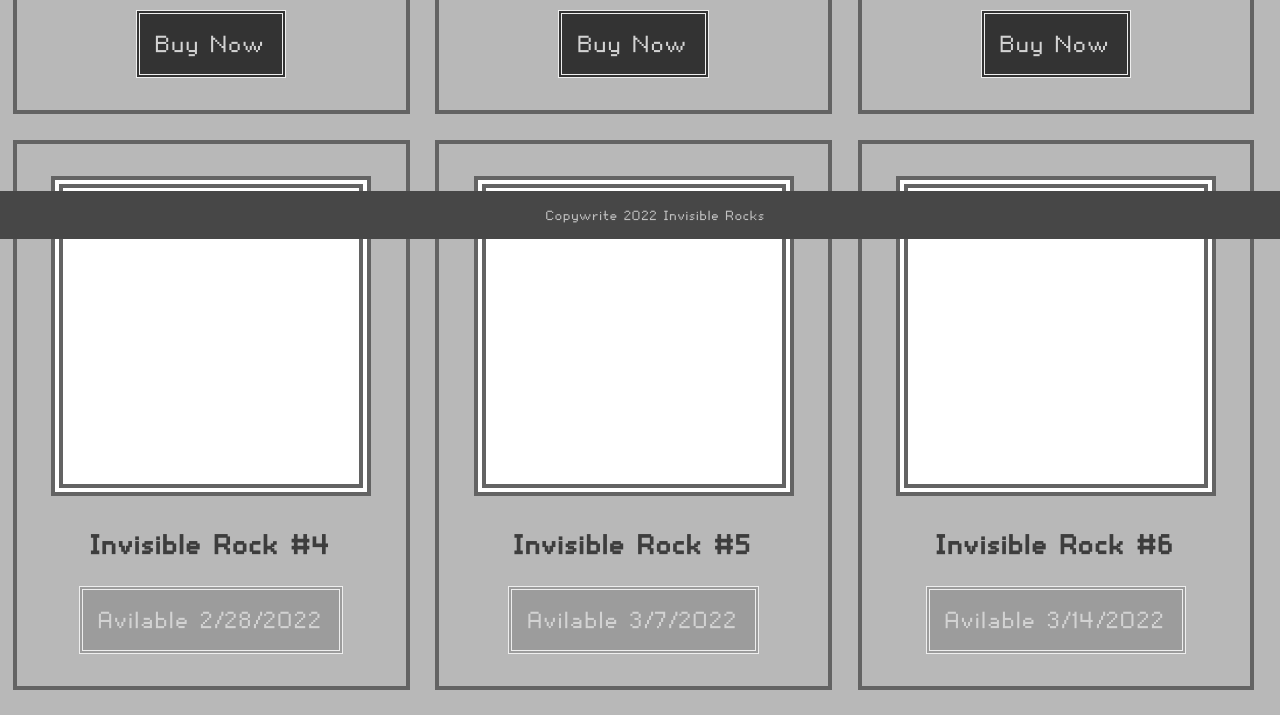
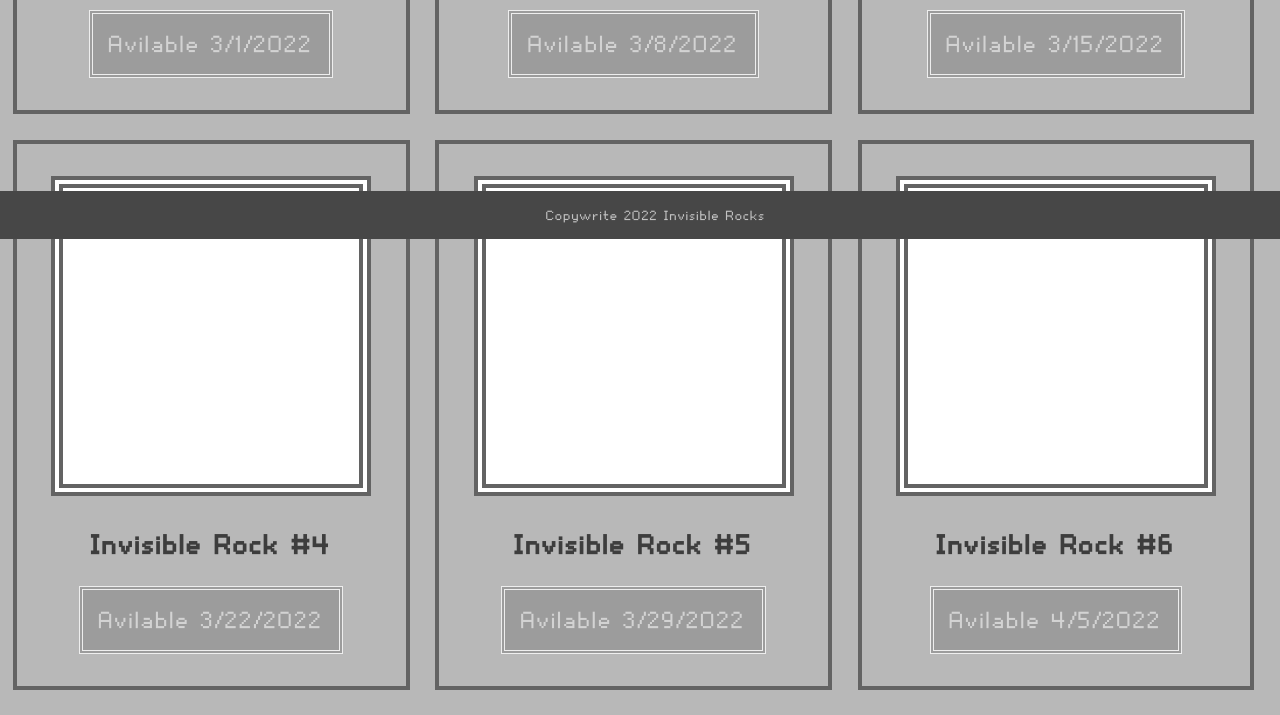
Before and after one commit to living-lore/invisible-rocks, a plain HTML site: page index.html in a window 1280 px wide. Shown: the part 561-1276 px from the top of the page. Drawn offline with Linux system fonts and the light colour scheme.

Commit message:
Update index.html

```diff
--- a/index.html
+++ b/index.html
@@ -152,7 +152,7 @@
         var rockAmount=100;
         for(i=1;i<=rockAmount;i++){
 
-            var dateAvailable=new Date(1644192000000+(604800000*(i-1)))
+            var dateAvailable=new Date(1646092800000+(604800000*(i-1)))
             let isAvailable=Date.now()>=dateAvailable;
             let readableOptions={ hour:"numeric", weekday: 'long', year: 'numeric', month: 'long', day: 'numeric', timeZoneName: "short" }
             let dateAvailableReadable=dateAvailable.toLocaleDateString("en-US");
```
